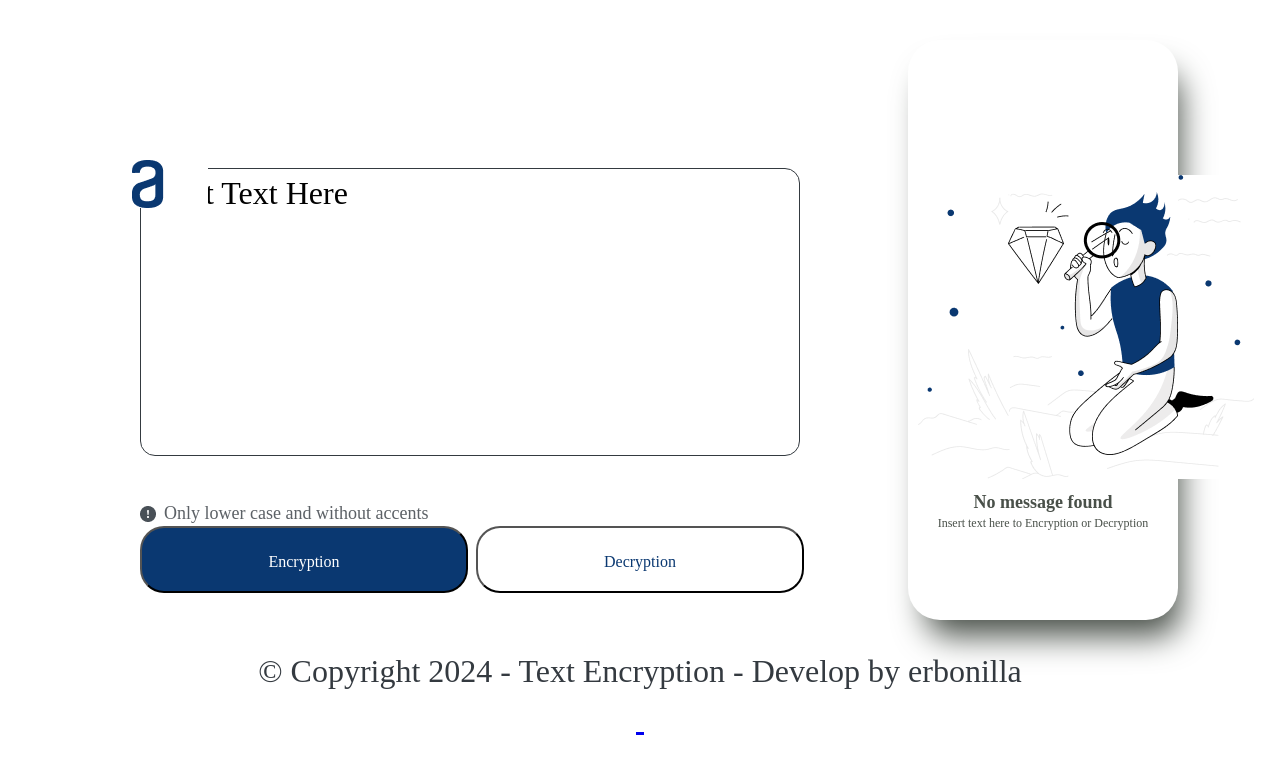
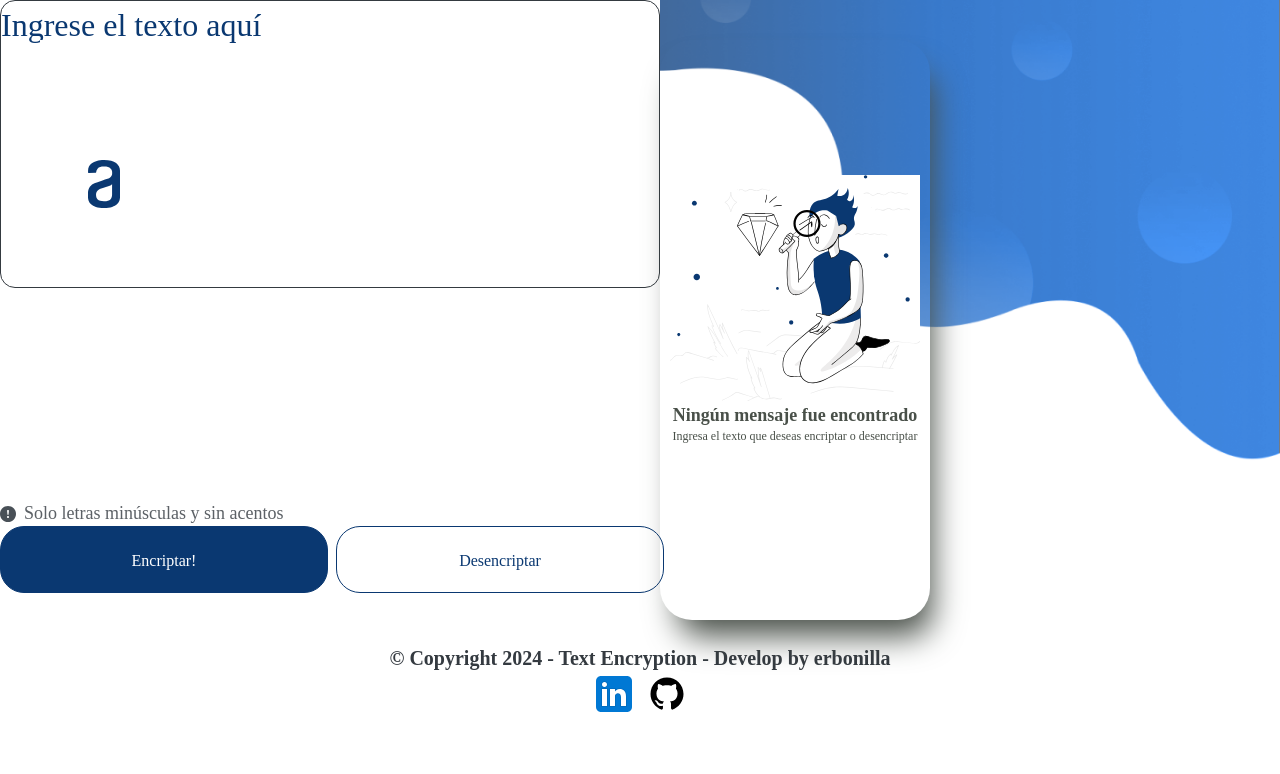
Before and after one commit to erbonilla/encryption-decryption-challenge, a plain HTML site: page index.html in a window 1280 px wide. Drawn offline with Linux system fonts and the light colour scheme.

Commit message:
Update HTML and CSS

```diff
--- a/index.html
+++ b/index.html
@@ -4,56 +4,61 @@
     <meta charset="UTF-8">
     <meta http-equiv="X-UA-Compatible" content="IE=edge">
     <meta name="viewport" content="width=device-width, initial-scale=1.0">
+    <link rel="icon" type="Image/x-icon" href=".imagenes/favicon.ico">
     <link rel="stylesheet" href="style.css">
+
+
     <link rel="preconnect" href="https://fonts.googleapis.com">
     <link rel="preconnect" href="https://fonts.gstatic.com" crossorigin>
     <link href="https://fonts.googleapis.com/css2?family=Inter:wght@100..900&display=swap" rel="stylesheet">
-    <title>Encryption & Decryption Challenge</title>
+
+
+    <title>Encriptador de Texto</title>
 </head>
 <body>
+
 <!-- Header -->
 
     <header>
         <a href="#" rel="">
-            <img class="logo" src="/assets/Logo.png" alt="Logo Alura">
+            <img class="logo" src="/imagenes/logo.svg" alt="Logo Alura">
         </a>
     </header>
 
     <!-- Main -->
+    <main>
+            <section class="Encriptador">
+                <textarea class="encriptar" cols="30" rows="10" placeholder="Ingrese el texto aquí"></textarea>
+                    <div class="encriptador-aviso">
+                        <img class="img-aviso" src="/imagenes/aviso.svg" alt="Imagen Aviso">
+                        <p class="texto-aviso">Solo letras minúsculas y sin acentos</p>
+                    </div>
+                    <div class="encriptador-contenedor">
+                        <button type="submit" class="btn-encriptar">Encriptar!</button>
+                        <button type="submit" class="btn-desencriptar">Desencriptar</button>
+                    </div>
+            </section>
 
-        <main>
-            <section class="encryptor">
-                <textarea class="encrypts" cols="30" rows="10" placeholder="Insert Text Here">Insert Text Here</textarea>
+            <section class="tarjeta">
+                    <div class="tarjeta-contenedor">
+                        <img class="img-muñeco" src="/imagenes/muñeco.svg" alt="Image Muñeco">
+                        <p class="texto-uno">Ningún mensaje fue encontrado</p>
+                        <p class="texto-dos">Ingresa el texto que deseas encriptar o desencriptar</p>
+                    </div>
+                        <textarea type="mensaje" class="evaluar" readonly></textarea>
+                        <button type="submit" class="btn-copiar">Copiar</button>
+            </section>
+    </main>
 
-                <div class="encryptor-Information">
-                        <img class="img-information" src="/assets/icon.png" alt="Image Information">
-                    <p class="text-information">Only lower case and without accents</p>
-                </div>
-
-            <div class="buttons">
-                <button type="submit" class="encryptionBtn">Encryption</button>
-                <button type="submit" class="decryptionBtn">Decryption</button>
-            </div>
-            </section>
-        <section class="card">
-            <div class="card-container">
-                <img class="img-muñeco" src="/assets/Muñeco.png" alt="Image Muñeco">
-                <p class="text-one">No message found</p>
-                <p class="text-two">Insert text here to Encryption or Decryption</p>
-            </div>
-            <textarea class="evaluate" name="message" readonly></textarea>
-            <button class="copyBtn" type="submit">Copy</button>
-        </section>
-    </main>
 <!-- Footer -->
 
     <footer>
-        <p class="Copyright">&copy; Copyright 2024 - Text Encryption - Develop by erbonilla</p>
+        <p class="copyright">&copy; Copyright 2024 - Text Encryption - Develop by erbonilla</p>
         <a href="#" rel="">
-            <img class="Linked" src="/assets/linkedin.png" alt="Logo linkedin">
+            <img class="linked" src="/imagenes/linkedin.svg" alt="Logo linkedin">
         </a>
         <a href="#" rel="">
-            <img class="Git" src="/assets/linkedin.png" alt="Logo Github">
+            <img class="Git" src="/imagenes/github.svg" alt="Logo Github">
         </a>
     </footer>
 
--- a/style.css
+++ b/style.css
@@ -15,7 +15,7 @@ Global CSS
     --Light-blue/light-blue-100: #F3F5FC;
     --White: #FFFFFF;
 
-    --font-inter: 'Inter';
+    --font-inter: 'Inter' sans-serif;
 }
 
 * {
@@ -23,11 +23,9 @@ Global CSS
     padding: 0;
     box-sizing: border-box;
     background: var(--White);
-    font-family: var(--font-inter)
+    font-family: var(--font-inter);
     text-decoration: none;
-    font-weight: 400;
-    font-size: 32px;
-    line-height: 150%;
+    background: var(--White);
 }
 
 ::selection{
@@ -40,7 +38,7 @@ body{
 }
 
 img{
-    height: 100%;
+    max-width: 100%;
 }
 
 /* -----------------------
@@ -66,17 +64,18 @@ Main
 main{
     display: flex;
     flex-direction: row;
+    background: url(/imagenes/portada.png);
     background-size: cover;
     background-position: center;
 }
 
-.encryptor{
+.encriptador{
     width: 60%;
     margin: 168px 0px 0px 140px;
     background: transparent;
 }
 
-.encrypts{
+.encriptar{
     width: 660px;
     height: 288px;
     font-weight: 400;
@@ -88,11 +87,11 @@ main{
     resize: none;
 }
 
-..encrypts::placeholder,:focus{
+.encriptar::placeholder,:focus{
     color: var(--Dark-blue-dark-blue-300);
     }
 
-.encryptor-Information{
+.encriptador-aviso{
     display: flex;
     flex-direction: row;
     align-items: center;
@@ -101,7 +100,8 @@ main{
     position: absolute;
     top: 500px;
 }
-    .text-information {
+
+.texto-aviso{
         width: 100%;
         font-style: normal;
         font-weight: 400;
@@ -109,10 +109,9 @@ main{
         line-height: 150%;
         opacity: 0.8;
         color: var(--Gray-gray-500);
-        font-size: 18px;
     }
 
-    .buttons{
+    .encriptador-contenedor{
         display: flex;
         flex-direction: row;
         align-items: flex-start;
@@ -121,7 +120,7 @@ main{
         top: 526px;
     }
 
-    .encryptionBtn {
+    .btn-encriptar{
         width: 328px;
         height: 67px;
         padding: 24px;
@@ -131,12 +130,13 @@ main{
         line-height: 19px;
         text-align: center;
         color: var(--White);
-        background-color: var(--Dark-blue-dark-blue-300);
+        background: var(--Dark-blue-dark-blue-300);
+        border: 1px solid var(--Dark-blue-dark-blue-300);
         border-radius: 24px;
         cursor: pointer;
     }
 
-    .decryptionBtn {
+    .btn-desencriptar {
         width: 328px;
         height: 67px;
         padding: 24px;
@@ -147,13 +147,14 @@ main{
         text-align: center;
         color: var(--Dark-blue-dark-blue-300);
         background: var(--Light-blue);
+        border: 1px solid var(--Dark-blue-dark-blue-300);
         border-radius: 24px;
         cursor: pointer;
     }
 
 
 
-    .card{
+    .tarjeta{
         width: 270px;
         height: 580px;
         background: var(--Light-blue);
@@ -164,7 +165,7 @@ main{
         text-align: center;
     }
 
-    .card-container{
+    .tarjeta-contenedor{
         width: 250px;
         margin: auto;
         margin-top: 50%;
@@ -175,7 +176,7 @@ main{
         background: var(--White);
     }
 
-    .text-one{
+    .texto-uno{
         font-style: normal;
         font-weight: 700;
         font-size: 18px;
@@ -185,7 +186,7 @@ main{
         background-color: var(--Light-blue);
     }
 
-    .text-two{
+    .texto-dos{
         font-style: normal;
         font-weight: 400;
         font-size: 12px;
@@ -195,7 +196,7 @@ main{
         background-color: var(--Light-blue);
     }
 
-    .evaluate{
+    .evaluar{
         width: 100%;
         height: 485px;
         position: absolute;
@@ -213,11 +214,11 @@ main{
         resize: none;
     }
 
-    .evaluate:focus{
+    .evaluar:focus{
         outline: none;
     }
 
-    .copyBtn{
+    .btn-copiar{
         width: 224px;
         height: 67px;
         margin: 23px;
@@ -250,3 +251,13 @@ footer{
     font-weight: 700;
     color: var(--Gray-gray-500);
 }
+
+.linked:hover{
+    color: var(--Light-blue);
+    opacity: 0.8;
+}
+
+.git:hover:hover{
+    color: var(--Light-blue);
+    opacity: 0.8;
+}
```
Also changed, not shown: README.md.
